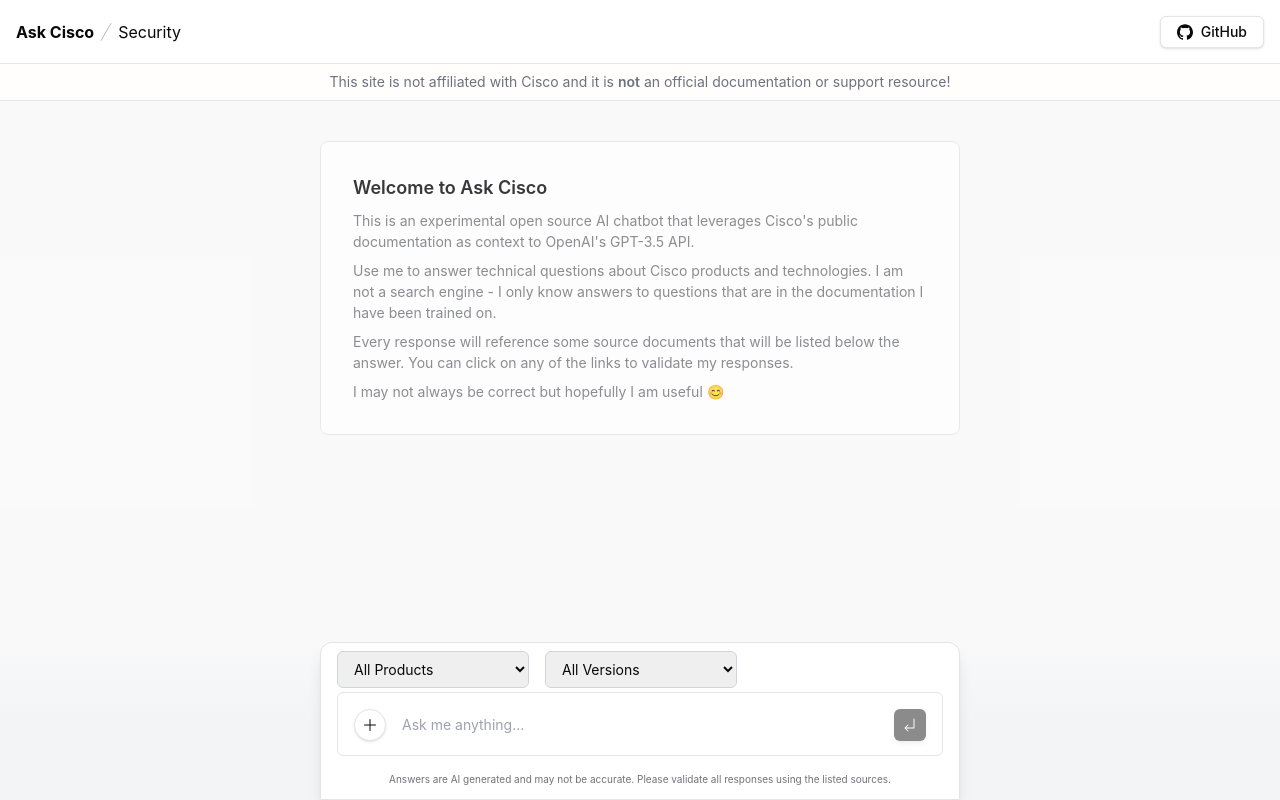
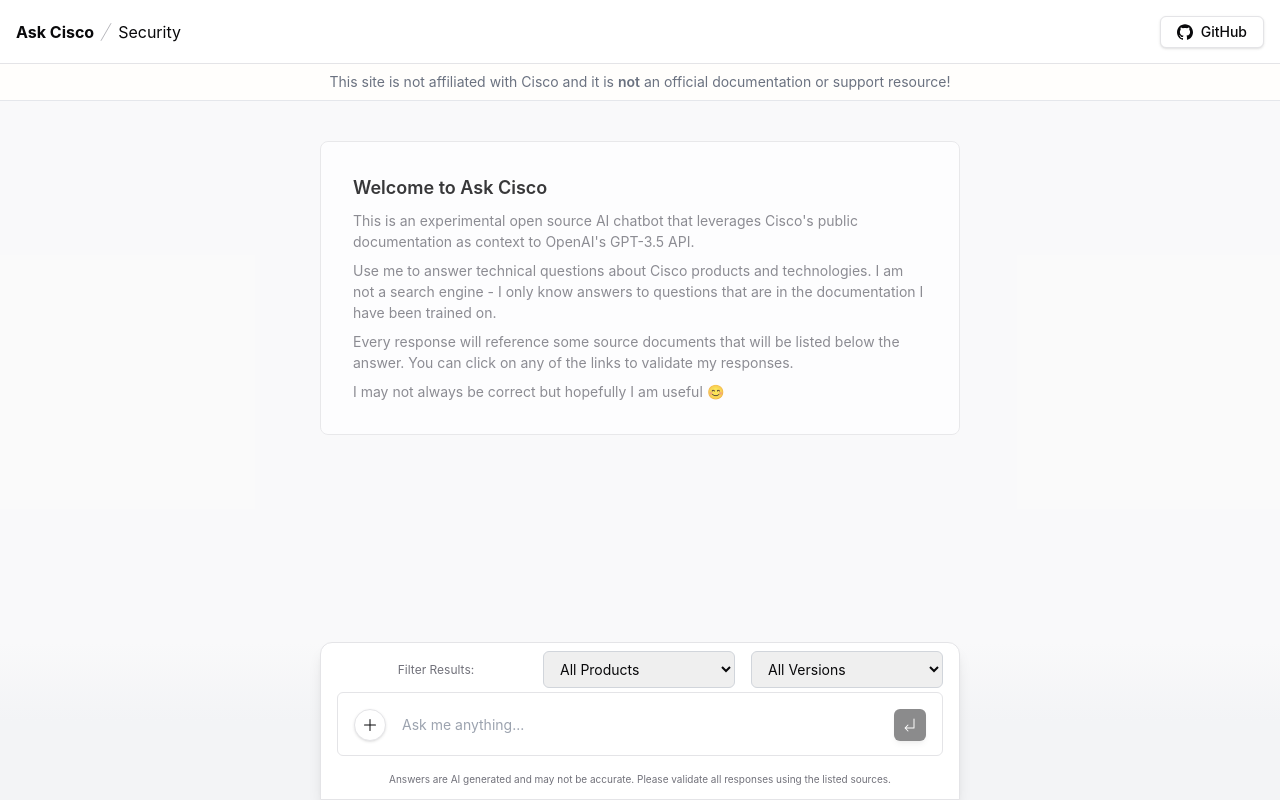
Before and after one commit to wattsjs/askcisco, a SvelteKit app in the folder web/: page /security in a window 1280 px wide. Built offline with nearby package versions, Linux system fonts and the light colour scheme.

Commit message:
add filter label

```diff
--- a/web/src/routes/security/+page.svelte
+++ b/web/src/routes/security/+page.svelte
@@ -136,6 +136,10 @@
         }}
       >
         <div class="flex mb-1">
+          <!-- Centered Text saying "Filter Results" -->
+          <div class="flex-grow text-center text-xs text-muted-foreground self-center mr-2">
+            Filter Results:
+          </div>
           <div class="relative w-48">
             <select bind:value={dataFilter.product} on:change={() => newChat()} class="block w-full pl-3 pr-10 py-2 text-base border-gray-300 border focus:outline-none sm:text-sm rounded-md">
               {#each products as product}
```
